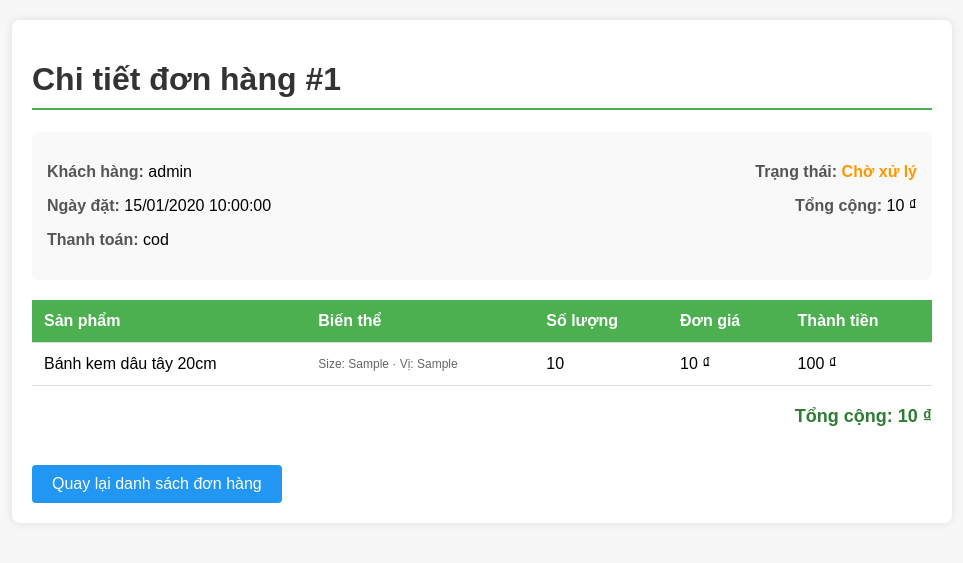
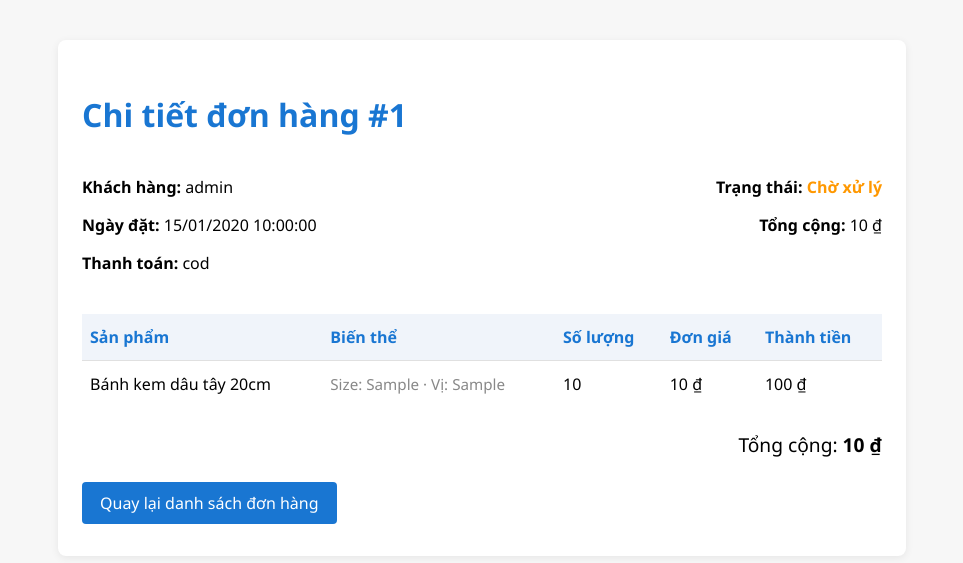
Before and after one commit to hiendt285-hinn/nhom2_websitecake, a PHP site: page /order_detail.php?id=1 in a window 1280 px wide. Shown: the top 563 px of the page, without its empty margins (158-1121 px from the left). Run offline with PHP 8.4, Linux system fonts and the light colour scheme; a user stored in the database is signed in; data comes from the database, SQL or seed files in the repository; tables that the repository leaves empty hold one stand-in row (values such as "Sample post").

Commit message:
Update order_detail + run-stagewise

```diff
--- a/order_detail.php
+++ b/order_detail.php
@@ -3,23 +3,30 @@ session_start();
 require_once 'connect.php';
 
 // Kiểm tra đăng nhập
-if (!isset($_SESSION['user_id'])) {
+if (!isset($_SESSION['user_id']) || !is_numeric($_SESSION['user_id'])) {
     header('Location: login.php');
     exit();
 }
 
-$order_id = isset($_GET['id']) ? (int)$_GET['id'] : 0;
+$order_id = isset($_GET['id']) && is_numeric($_GET['id']) ? (int)$_GET['id'] : 0;
 $user_id = (int)$_SESSION['user_id'];
 
-// Lấy thông tin đơn hàng (mysqli)
+if ($order_id <= 0) {
+    die('ID đơn hàng không hợp lệ.');
+}
+
+// Lấy thông tin đơn hàng
 $order = null;
 $orderSql = "SELECT o.*, u.username FROM orders o JOIN users u ON o.user_id = u.id WHERE o.id = ? AND o.user_id = ? LIMIT 1";
 if ($stmt = $conn->prepare($orderSql)) {
     $stmt->bind_param('ii', $order_id, $user_id);
-    $stmt->execute();
-    $result = $stmt->get_result();
-    $order = $result ? $result->fetch_assoc() : null;
+    if ($stmt->execute()) {
+        $result = $stmt->get_result();
+        $order = $result ? $result->fetch_assoc() : null;
+    }
     $stmt->close();
+} else {
+    die('Lỗi truy vấn đơn hàng.');
 }
 
 if (!$order) {
@@ -34,15 +41,18 @@ $detailSql = "SELECT oi.product_id, oi.size, oi.flavor, oi.quantity, oi.unit_pri
               WHERE oi.order_id = ?";
 if ($stmt = $conn->prepare($detailSql)) {
     $stmt->bind_param('i', $order_id);
-    $stmt->execute();
-    $result = $stmt->get_result();
-    while ($row = $result->fetch_assoc()) {
-        $items[] = $row;
+    if ($stmt->execute()) {
+        $result = $stmt->get_result();
+        // Ensure fetch_assoc is used correctly and not looping infinitely
+        while ($row = $result->fetch_assoc()) {
+            $items[] = $row;
+        }
     }
     $stmt->close();
+} else {
+    die('Lỗi truy vấn chi tiết đơn hàng.');
 }
 
-// Map trạng thái theo schema csdl.sql: pending, confirmed, shipping, delivered, cancelled
 function status_text($status) {
     $map = [
         'pending' => 'Chờ xử lý',
@@ -51,7 +61,7 @@ function status_text($status) {
         'delivered' => 'Đã giao',
         'cancelled' => 'Đã hủy',
     ];
-    return $map[$status] ?? $status;
+    return $map[$status] ?? htmlspecialchars($status);
 }
 
 function status_color($status) {
@@ -69,26 +79,92 @@ function status_color($status) {
 <html lang="vi">
 <head>
     <meta charset="UTF-8">
-    <title>Chi tiết đơn hàng #<?php echo $order_id; ?></title>
+    <title>Chi tiết đơn hàng #<?php echo htmlspecialchars($order_id); ?></title>
     <style>
-        body { font-family: Arial, sans-serif; margin: 20px; background: #f7f7f7; }
-        .container { max-width: 900px; margin: auto; background: #fff; padding: 20px; border-radius: 8px; box-shadow: 0 0 10px rgba(0,0,0,0.1); }
-        h1 { color: #333; border-bottom: 2px solid #4CAF50; padding-bottom: 10px; }
-        .info { display: flex; justify-content: space-between; margin: 20px 0; padding: 15px; background: #f9f9f9; border-radius: 6px; }
-        .info div { flex: 1; }
-        .info strong { color: #555; }
-        table { width: 100%; border-collapse: collapse; margin: 20px 0; }
-        th, td { padding: 12px; text-align: left; border-bottom: 1px solid #ddd; }
-        th { background-color: #4CAF50; color: white; }
-        .muted { color: #666; font-size: 12px; }
-        .total { font-weight: bold; font-size: 18px; text-align: right; color: #2e7d32; }
-        .back-btn { display: inline-block; margin-top: 20px; padding: 10px 20px; background: #2196F3; color: white; text-decoration: none; border-radius: 4px; }
-        .back-btn:hover { background: #1976D2; }
+        body {
+            font-family: 'Segoe UI', Arial, sans-serif;
+            background: #f7f7f7;
+            margin: 0;
+            padding: 0;
+        }
+        .container {
+            max-width: 800px;
+            margin: 40px auto;
+            background: #fff;
+            border-radius: 8px;
+            box-shadow: 0 2px 8px rgba(0,0,0,0.07);
+            padding: 32px 24px;
+        }
+        h1 {
+            font-size: 2rem;
+            margin-bottom: 24px;
+            color: #1976D2;
+        }
+        .info {
+            display: flex;
+            justify-content: space-between;
+            margin-bottom: 24px;
+            flex-wrap: wrap;
+        }
+        .info div {
+            min-width: 220px;
+        }
+        table {
+            width: 100%;
+            border-collapse: collapse;
+            margin-bottom: 24px;
+        }
+        th, td {
+            padding: 12px 8px;
+            border-bottom: 1px solid #e0e0e0;
+            text-align: left;
+        }
+        th {
+            background: #f0f4fa;
+            color: #1976D2;
+            font-weight: 600;
+        }
+        tr:last-child td {
+            border-bottom: none;
+        }
+        .muted {
+            color: #888;
+            font-size: 0.95em;
+        }
+        .total {
+            font-size: 1.2em;
+            text-align: right;
+            margin-bottom: 24px;
+        }
+        .back-btn {
+            display: inline-block;
+            padding: 10px 18px;
+            background: #1976D2;
+            color: #fff;
+            border-radius: 4px;
+            text-decoration: none;
+            font-weight: 500;
+            transition: background 0.2s;
+        }
+        .back-btn:hover {
+            background: #1565c0;
+        }
+        @media (max-width: 600px) {
+            .container {
+                padding: 16px 6px;
+            }
+            .info {
+                flex-direction: column;
+            }
+            table, th, td {
+                font-size: 0.95em;
+            }
+        }
     </style>
 </head>
 <body>
 <div class="container">
-    <h1>Chi tiết đơn hàng #<?php echo $order['id']; ?></h1>
+    <h1>Chi tiết đơn hàng #<?php echo htmlspecialchars($order['id']); ?></h1>
 
     <div class="info">
         <div>
```
Also changed, not shown: 1 other file.
